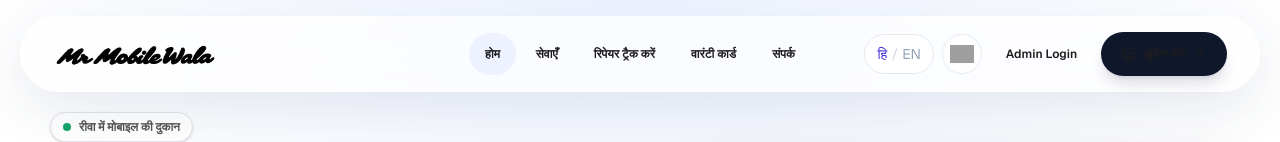
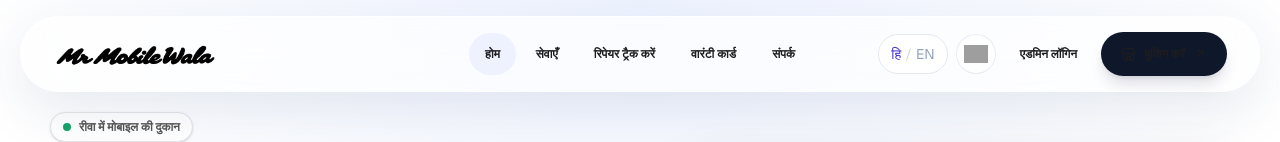
Before and after one commit to ShahbajKhan05/mr-mobile-wala-repairs, a Next.js app: page / in a window 1280 px wide. Shown: the top 142 px of the page. Built offline with nearby package versions, Linux system fonts and the light colour scheme; grey boxes are pictures that could not be loaded.

Commit message:
fix(i18n): localize admin login link label

```diff
--- a/src/components/Navbar.tsx
+++ b/src/components/Navbar.tsx
@@ -166,7 +166,7 @@ export default function Navbar() {
             href="/admin-login"
             className="inline-flex min-h-10 items-center justify-center rounded-full px-4 text-xs font-semibold text-[#55554e] transition-colors hover:bg-[#f5f4f0] hover:text-[#1e1e1e]"
           >
-            Admin Login
+            {language === "hi" ? "एडमिन लॉगिन" : "Admin Login"}
           </Link>
 
           <Link
```
